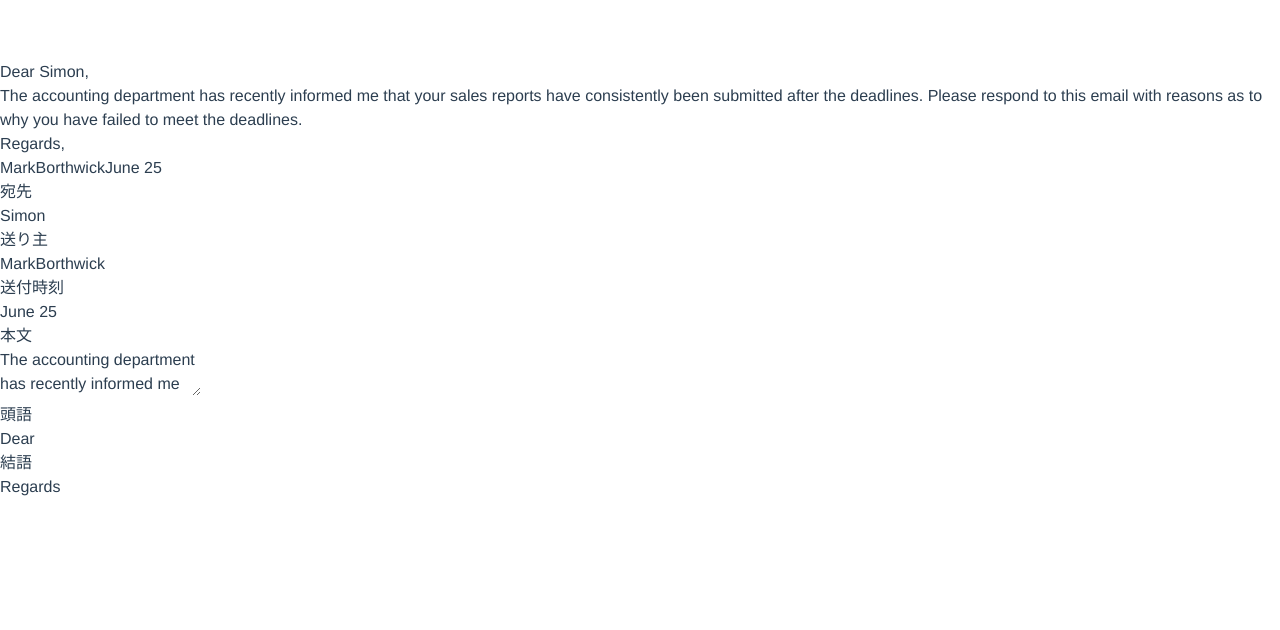
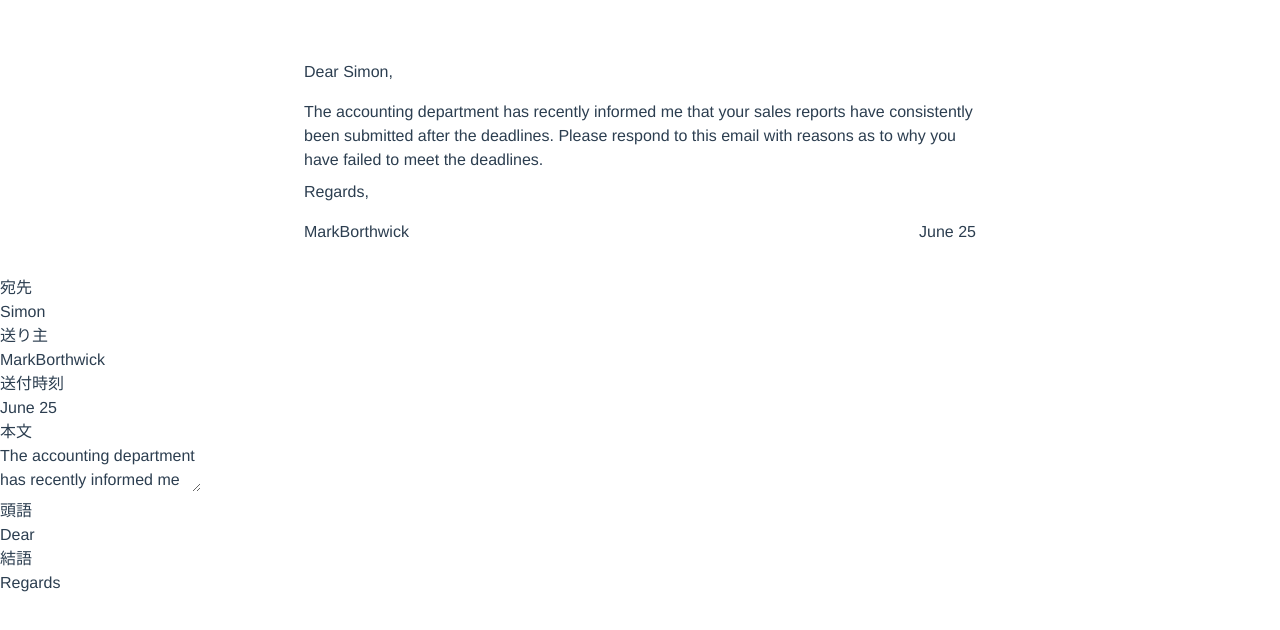
Before and after one commit to Haru0101/dear-my-friend, a Vue app: page / in a window 1280 px wide. Shown: the top 630 px of the page. Built offline with nearby package versions, Linux system fonts and the light colour scheme.

Commit message:
refactor: set margin and position of message

```diff
--- a/src/App.vue
+++ b/src/App.vue
@@ -17,13 +17,13 @@ const letterGreeting = ref('Dear');
 </script>
 
 <template>
-  <div>
-    <p>{{letterGreeting}} {{to}},</p>
+  <div class="mb-8 max-w-2xl mx-auto">
+    <p class="mb-4">{{letterGreeting}} {{to}},</p>
 
-    <p>{{message}}</p>
-    <p>{{letterClosing}},</p>
+    <p class="mb-2">{{message}}</p>
+    <p class="mb-4">{{letterClosing}},</p>
 
-    <p><span>{{from}}{{sentDate}}</span></p>
+    <p class="flex justify-between"><span>{{from}}</span><span>{{sentDate}}</span></p>
   </div>
   <div>
     <div>
```
